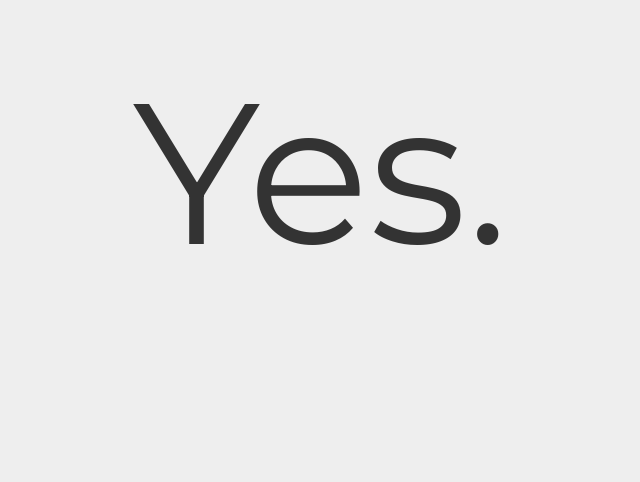
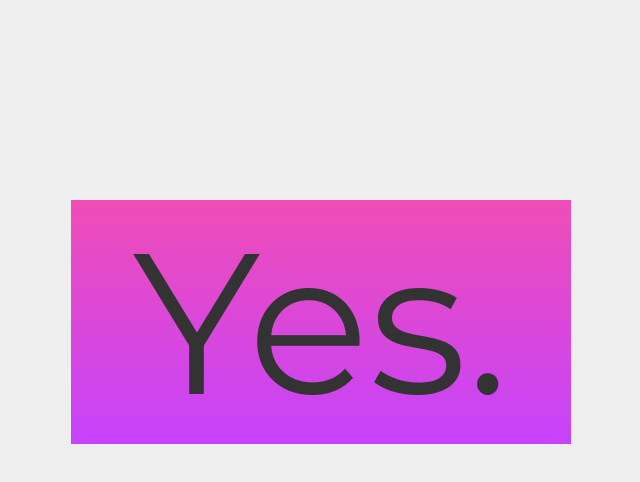
Before and after one commit to josephers/areios7animationstooslow.com, a plain HTML site: page index.html in a window 1280 px wide. Shown: the whole page, without its empty margins (319-959 px from the left). Drawn offline with Linux system fonts and the light colour scheme.

Commit message:
Update index.html

```diff
--- a/index.html
+++ b/index.html
@@ -11,12 +11,23 @@ body {
   color: #333;
   text-align: center;
 }
+.gradient-magenta {
+		background: #ef4db6; /* Old browsers */
+		background-image: linear-gradient(#ef4db6, #c643fc);
+		background: -moz-linear-gradient(top,  #ef4db6 0%, #c643fc 100%); /* FF3.6+ */
+		background: -webkit-gradient(linear, left top, left bottom, color-stop(0%,#ef4db6), color-stop(100%,#c643fc)); /* Chrome,Safari4+ */
+		background: -webkit-linear-gradient(top,  #ef4db6 0%,#c643fc 100%); /* Chrome10+,Safari5.1+ */
+		background: -o-linear-gradient(top,  #ef4db6 0%,#c643fc 100%); /* Opera 11.10+ */
+		background: -ms-linear-gradient(top,  #ef4db6 0%,#c643fc 100%); /* IE10+ */
+		background: linear-gradient(to bottom,  #ef4db6 0%,#c643fc 100%); /* W3C */
+		filter: progid:DXImageTransform.Microsoft.gradient( startColorstr='#ef4db6', endColorstr='#c643fc',GradientType=0 ); /* IE6-9 */
+	}
 </style>
 </head>
 
 <body>
   <div style="width: 500px; margin: 50px auto;">
-    Yes.
+    <p class="gradient-magenta">Yes.</p>
   </div>
 <!-- But seriously, guys. -->
 <script>
```
